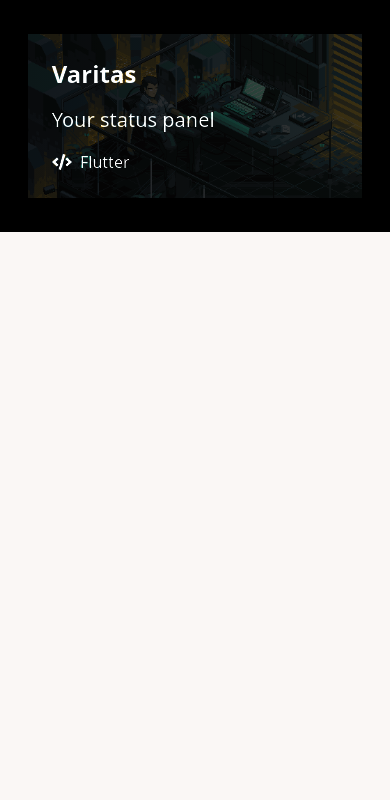
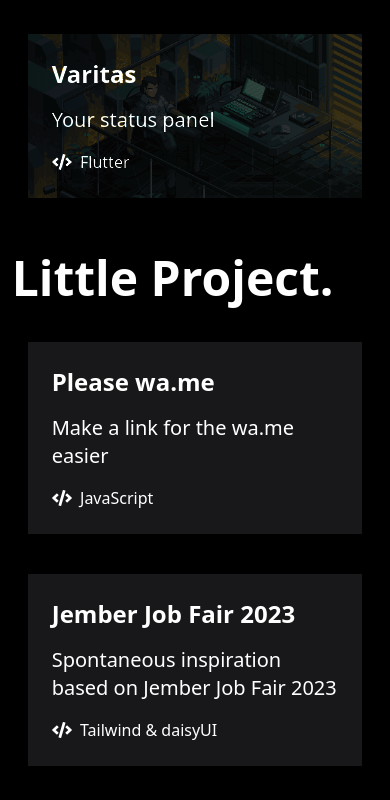
Before and after one commit to alifirhas/Portofolio, a website: page index.html in a window 390 px wide. Shown: the part 2495-3295 px from the top of the page. Before the commit the page ends 2727 px from the top, so only its background shows below. Drawn offline with nearby package versions, Linux system fonts and the light colour scheme; files that its build step writes are made by us from their sources.

Commit message:
:sparkles: Little project link

```diff
--- a/index.html
+++ b/index.html
@@ -276,9 +276,52 @@
 						</div>
 					</div>
 				</div>
+
+				<!-- Little Project title -->
+				<h1 class="text-5xl mt-14 font-semibold">Little Project.</h1>
+
+				<!-- Little Project gallery -->
+				<div class="grid grid-cols-1 lg:grid-cols-2 gap-10 mt-10 px-4">
+					<a
+						href="https://alifirhas.github.io/wameplease/"
+						target="_blank"
+						class="w-full bg-zinc-900 text-white p-6 flex flex-col gap-4 hover:scale-105 ease-in-out duration-300"
+					>
+						<div class="text-2xl font-semibold">Please wa.me</div>
+						<div class="text-xl">
+							<span style="display: block"
+								>Make a link for the wa.me easier</span
+							>
+						</div>
+						<div class="flex gap-4">
+							<span style="display: inline-block"
+								><i class="fas fa-code"></i>&nbsp; JavaScript</span
+							>
+						</div>
+					</a>
+
+					<a
+						href="https://alifirhas.github.io/jember_job_fair_2023/"
+						target="_blank"
+						class="w-full bg-zinc-900 text-white p-6 flex flex-col gap-4 hover:scale-105 ease-in-out duration-300"
+					>
+						<div class="text-2xl font-semibold">Jember Job Fair 2023</div>
+						<div class="text-xl">
+							<span style="display: block"
+								>Spontaneous inspiration based on Jember Job Fair 2023</span
+							>
+						</div>
+						<div class="flex gap-4">
+							<span style="display: inline-block"
+								><i class="fas fa-code"></i>&nbsp; Tailwind & daisyUI</span
+							>
+						</div>
+					</a>
+				</div>
 			</div>
 		</div>
 
+		<!-- Please wait modal -->
 		<dialog id="please_wait_modal" class="modal" data-theme="cyberpunk">
 			<form method="dialog" class="modal-box">
 				<h3 class="font-bold text-lg" data-theme="cyberpunk">Coming Soon!</h3>
```
